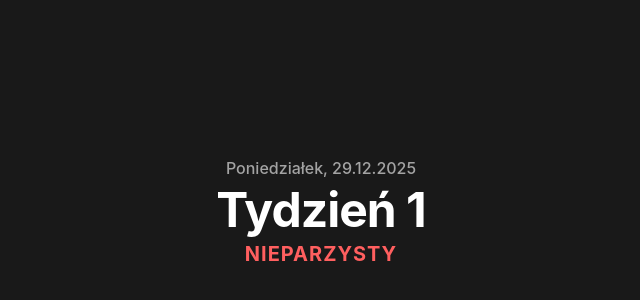
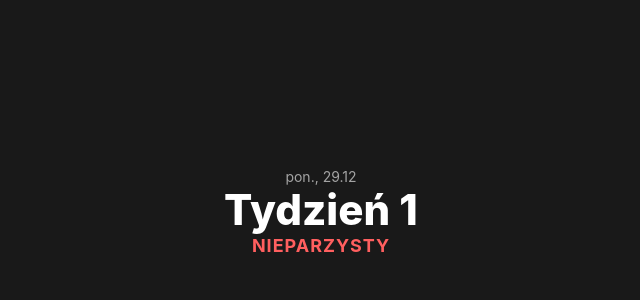
Before and after one commit to Sadowy0/Notion---Widgets, a plain HTML site: page week_studies.html in a window 1280 px wide. Shown: the part 188-488 px from the top of the page, without its empty margins (319-959 px from the left). Drawn offline with Linux system fonts and the light colour scheme.

Commit message:
Update week_studies.html

```diff
--- a/week_studies.html
+++ b/week_studies.html
@@ -3,104 +3,58 @@
 <head>
     <meta charset="UTF-8">
     <meta name="viewport" content="width=device-width, initial-scale=1.0">
-    <title>Tydzień na studiach</title>
     <style>
-        /* Reset i usunięcie scrollbarów */
-        * {
-            margin: 0;
-            padding: 0;
-            box-sizing: border-box;
+        * { margin: 0; padding: 0; box-sizing: border-box; }
+        html, body { height: 100%; width: 100%; overflow: hidden; background: #191919; }
+        body {
+            font-family: -apple-system, system-ui, sans-serif;
+            display: flex; justify-content: center; align-items: center;
+            color: white; text-align: center;
         }
-
-        html, body {
-            height: 100%;
-            width: 100%;
-            overflow: hidden; /* Całkowite wyłączenie suwaków */
-            background: #191919;
+        .widget {
+            width: 100%; padding: 5px;
+            display: flex; flex-direction: column; gap: 2px;
         }
-
-        body {
-            font-family: -apple-system, BlinkMacSystemFont, 'Segoe UI', Roboto, sans-serif;
-            display: flex;
-            justify-content: center;
-            align-items: center;
-            text-align: center;
-            color: #ffffff;
+        /* Skalowanie: tekst nigdy nie będzie większy niż szerokość bloku */
+        .date-text {
+            font-size: clamp(10px, 4vw, 14px);
+            opacity: 0.6; white-space: nowrap;
         }
-
-        .widget {
-            display: flex;
-            flex-direction: column;
-            align-items: center;
-            gap: 4px;
-            width: 95%; /* Margines bezpieczeństwa */
-        }
-
-        .date-text {
-            /* Elastyczna czcionka: min 10px, idealnie 3vw, max 16px */
-            font-size: clamp(10px, 3vw, 16px);
-            font-weight: 500;
-            opacity: 0.6;
+        .week-number {
+            font-size: clamp(20px, 12vw, 42px);
+            font-weight: 800; line-height: 1; margin: 2px 0;
             white-space: nowrap;
         }
-
-        .week-number {
-            /* Elastyczna czcionka: min 20px, idealnie 10vw, max 48px */
-            font-size: clamp(20px, 10vw, 48px);
-            font-weight: 700;
-            line-height: 1.1;
-            letter-spacing: -1px;
-            margin: 2px 0;
-            white-space: nowrap;
-        }
-
         .parity-value {
-            /* Elastyczna czcionka: min 12px, idealnie 4vw, max 20px */
-            font-size: clamp(12px, 4vw, 20px);
-            font-weight: 700;
-            text-transform: uppercase;
-            letter-spacing: 1px;
-            white-space: nowrap;
+            font-size: clamp(10px, 5vw, 18px);
+            font-weight: 700; text-transform: uppercase;
+            letter-spacing: 1px; white-space: nowrap;
         }
     </style>
 </head>
 <body>
     <div class="widget">
-        <div class="date-text" id="dateText">—</div>
-        <div class="week-number" id="weekNumber">—</div>
-        <div class="parity-value" id="parityText">—</div>
+        <div id="dateText" class="date-text">—</div>
+        <div id="weekNumber" class="week-number">—</div>
+        <div id="parityText" class="parity-value">—</div>
     </div>
-
     <script>
         const getISOWeek = (d) => {
             const date = new Date(Date.UTC(d.getFullYear(), d.getMonth(), d.getDate()));
             date.setUTCDate(date.getUTCDate() + 4 - (date.getUTCDay() || 7));
-            const yearStart = new Date(Date.UTC(date.getUTCFullYear(), 0, 1));
-            return Math.ceil((((date - yearStart) / 86400000) + 1) / 7);
+            return Math.ceil((((date - new Date(Date.UTC(date.getUTCFullYear(), 0, 1))) / 86400000) + 1) / 7);
         };
-
-        const updateWidget = () => {
+        const update = () => {
             const now = new Date();
             const week = getISOWeek(now);
             const isEven = week % 2 === 0;
-
-            const elDate = document.getElementById("dateText");
-            const elWeek = document.getElementById("weekNumber");
-            const elParity = document.getElementById("parityText");
-
-            const dayName = now.toLocaleDateString("pl-PL", { weekday: "long" });
-            const dateStr = now.toLocaleDateString("pl-PL", { day: "2-digit", month: "2-digit", year: "numeric" });
-
-            elDate.textContent = `${dayName.charAt(0).toUpperCase() + dayName.slice(1)}, ${dateStr}`;
-            elWeek.textContent = `Tydzień ${week}`;
-
-            elParity.textContent = isEven ? "parzysty" : "nieparzysty";
-            elParity.style.color = isEven ? "#5fb6ff" : "#ff5f5f";
+            document.getElementById("dateText").textContent = now.toLocaleDateString("pl-PL", { weekday: "short", day: "2-digit", month: "2-digit" });
+            document.getElementById("weekNumber").textContent = `Tydzień ${week}`;
+            const p = document.getElementById("parityText");
+            p.textContent = isEven ? "parzysty" : "nieparzysty";
+            p.style.color = isEven ? "#5fb6ff" : "#ff5f5f";
         };
-
-        updateWidget();
-        // Odświeżaj co godzinę, żeby data sama się zmieniła o północy
-        setInterval(updateWidget, 3600000);
+        update(); setInterval(update, 3600000);
     </script>
 </body>
 </html>
```
